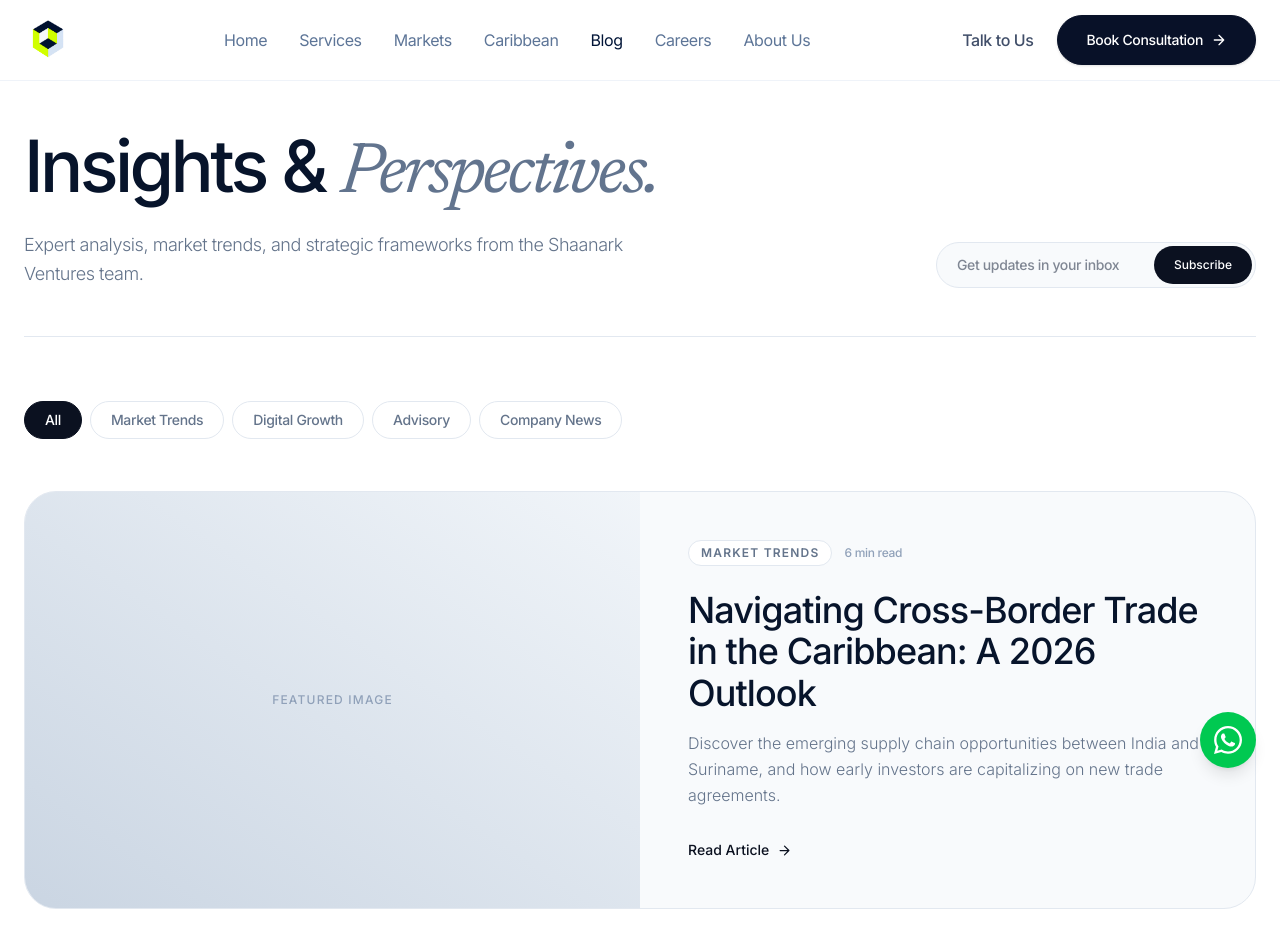
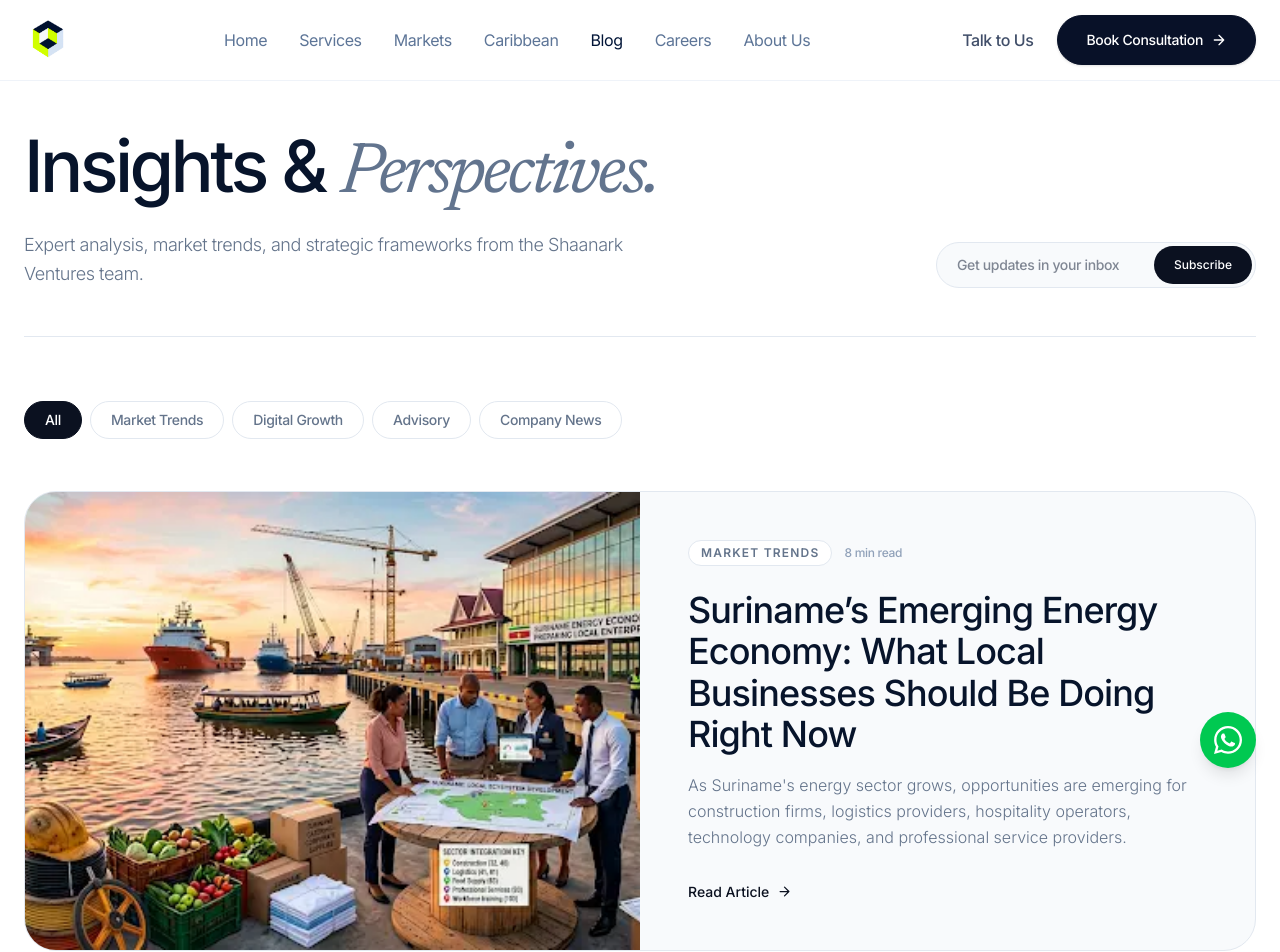
Before and after one commit to areesh18/Shanaark_ventures, a React (Vite) app: page /#/blog in a window 1280 px wide. Shown: the top 952 px of the page. Built offline with nearby package versions, Linux system fonts and the light colour scheme.

Commit message:
Blog added

```diff
--- a/package.json
+++ b/package.json
@@ -11,12 +11,14 @@
   },
   "dependencies": {
     "@gsap/react": "^2.1.2",
+    "@tailwindcss/typography": "^0.5.20",
     "@tailwindcss/vite": "^4.3.0",
     "gsap": "^3.15.0",
     "lenis": "^1.3.23",
     "react": "^19.2.6",
     "react-dom": "^19.2.6",
     "react-icons": "^5.6.0",
+    "react-markdown": "^10.1.0",
     "react-router-dom": "^7.15.1",
     "tailwindcss": "^4.3.0"
   },
--- /dev/null
+++ b/src/data/blogs.js
@@ -0,0 +1,84 @@
+export const blogs = [
+  {
+    id: 1,
+    slug: "surinames-emerging-energy-economy",
+
+    title:
+      "Suriname’s Emerging Energy Economy: What Local Businesses Should Be Doing Right Now",
+
+    category: "Market Trends",
+
+    date: "June 2026",
+
+    readTime: "8 min read",
+
+    image: "/blog/blog1.webp",
+
+    excerpt:
+      "As Suriname's energy sector grows, opportunities are emerging for construction firms, logistics providers, hospitality operators, technology companies, and professional service providers.",
+
+    content: `
+## Introduction
+
+For many business owners in Suriname, the growing conversation around offshore oil and gas still feels like something happening offshore—literally and figuratively.
+
+It sits in the background of daily operations. For a restaurant owner in Paramaribo, a logistics operator moving goods across the country, or a construction contractor focused on small to mid-size projects, it is easy to assume that the energy sector is a world reserved for multinational oil companies and highly specialized engineering firms.
+
+But that assumption has already been proven wrong next door.
+
+Just look at Guyana.
+
+What happened there over the last few years was not just an oil story—it was an economic restructuring.
+
+Suriname is now standing at a similar starting point. The difference is that there is still time to prepare.
+
+## What Guyana Teaches Us About Oil-Driven Economies
+
+Guyana’s experience offers a practical lesson that many business owners overlook at first:
+
+Oil and gas do not grow an industry in isolation—they expand an entire economy around it.
+
+### Opportunities
+
+- Civil and building contractors
+- Electrical and mechanical contractors
+- Plumbing and HVAC specialists
+- Steel fabricators and suppliers
+- Interior and fit-out companies
+- Material and equipment suppliers
+
+## Logistics: The System That Keeps Everything Moving
+
+Behind every major project is a system most people do not see: logistics.
+
+### Opportunities
+
+- Trucking and transport operators
+- Freight and shipping coordinators
+- Customs and clearance agents
+- Warehousing and storage providers
+- Fleet management companies
+- Vehicle rental and leasing services
+
+## Hospitality and Services
+
+As international professionals arrive, they need places to stay, eat, and operate from.
+
+### Opportunities
+
+- Hotels and guesthouses
+- Restaurants and catering services
+- Laundry and housekeeping businesses
+- Event and conferencing services
+- Transport providers
+
+## Looking Forward
+
+Suriname is not just entering an energy phase—it is entering an economic transition.
+
+The opportunity is not distant. It is already forming.
+
+And in moments like this, timing matters more than size.
+`,
+  },
+];
--- a/src/index.css
+++ b/src/index.css
@@ -82,3 +82,23 @@ body {
     background-position: center center;
   }
 }
+
+.prose h2 {
+  @apply text-4xl font-medium tracking-tight mt-16 mb-6;
+}
+
+.prose h3 {
+  @apply text-2xl font-medium mt-10 mb-4;
+}
+
+.prose p {
+  @apply text-lg leading-relaxed text-(--color-text-secondary);
+}
+
+.prose ul {
+  @apply my-6;
+}
+
+.prose li {
+  @apply mb-2;
+}
--- a/src/pages/Blog/Blog.jsx
+++ b/src/pages/Blog/Blog.jsx
@@ -1,7 +1,8 @@
 import { useState } from "react";
 import { Link } from "react-router-dom";
 import Button from "../../components/ui/Button";
-const MOCK_POSTS = [
+import { blogs } from "../../data/blogs";
+/* const MOCK_POSTS = [
   {
     id: 1,
     title: "Navigating Cross-Border Trade in the Caribbean: A 2026 Outlook",
@@ -43,7 +44,7 @@ const MOCK_POSTS = [
     isFeatured: false,
   },
 ];
-
+ */
 const CATEGORIES = [
   "All",
   "Market Trends",
@@ -57,22 +58,20 @@ const Blog = () => {
 
   const filteredPosts =
     activeCategory === "All"
-      ? MOCK_POSTS
-      : MOCK_POSTS.filter((post) => post.category === activeCategory);
+      ? blogs
+      : blogs.filter((post) => post.category === activeCategory);
 
   const featuredPost =
     filteredPosts.find((post) => post.isFeatured) || filteredPosts[0];
   const regularPosts = filteredPosts.filter(
-    (post) => post.id !== featuredPost?.id
+    (post) => post.id !== featuredPost?.id,
   );
 
   return (
     <div className="min-h-screen bg-(--color-bg-primary) pt-24 sm:pt-32 pb-16 sm:pb-24">
       <div className="max-w-7xl mx-auto px-5 sm:px-6">
-
         {/* ── 1. HEADER ───────────────────────────────────────── */}
         <div className="flex flex-col md:flex-row justify-between items-start md:items-end mb-10 sm:mb-16 animate-fade-up border-b border-(--color-border) pb-10 sm:pb-12 gap-8">
-
           {/* Title + subtitle */}
           <div className="max-w-2xl">
             <h1 className="text-[2.6rem] leading-[1.05] sm:text-6xl md:text-7xl font-medium tracking-tighter text-(--color-text-primary) mb-3 sm:mb-4">
@@ -126,19 +125,17 @@ const Blog = () => {
         {/* ── 3. FEATURED POST ────────────────────────────────── */}
         {featuredPost && (
           <Link
-            to={`/blog/${featuredPost.id}`}
+            to={`/blog/${featuredPost.slug}`}
             className="group block mb-8 sm:mb-12 animate-fade-up delay-200"
           >
             <div className="flex flex-col lg:flex-row bg-(--color-bg-secondary) border border-(--color-border) rounded-3xl sm:rounded-4xl overflow-hidden hover:shadow-lg transition-all duration-300">
-
               {/* Thumbnail */}
-              <div className="w-full lg:w-1/2 h-52 sm:h-64 lg:h-auto bg-slate-200 relative overflow-hidden shrink-0">
-                <div className="absolute inset-0 bg-linear-to-tr from-slate-300 to-slate-100 group-hover:scale-105 transition-transform duration-700" />
-                <div className="absolute inset-0 flex items-center justify-center">
-                  <span className="text-slate-400 font-medium text-xs tracking-widest uppercase">
-                    Featured Image
-                  </span>
-                </div>
+              <div className="w-full lg:w-1/2 h-52 sm:h-64 lg:h-auto overflow-hidden">
+                <img
+                  src={featuredPost.image}
+                  alt={featuredPost.title}
+                  className="w-full h-full object-cover group-hover:scale-105 transition-transform duration-700"
+                />
               </div>
 
               {/* Content */}
@@ -183,7 +180,7 @@ const Blog = () => {
           <div className="grid grid-cols-1 sm:grid-cols-2 lg:grid-cols-3 gap-4 sm:gap-6 md:gap-8 animate-fade-up delay-300">
             {regularPosts.map((post) => (
               <Link
-                to={`/blog/${post.id}`}
+                to={`/blog/${post.slug}`}
                 key={post.id}
                 className="group flex flex-col bg-white border border-(--color-border) rounded-[1.25rem] sm:rounded-3xl overflow-hidden hover:shadow-md hover:border-(--color-dark)/20 transition-all duration-300"
               >
@@ -256,7 +253,6 @@ const Blog = () => {
           </p>
           <Button hasArrow>Book Consultation</Button>
         </div>
-
       </div>
     </div>
   );
--- /dev/null
+++ b/src/pages/Blog/BlogDetail.jsx
@@ -0,0 +1,63 @@
+import { useParams } from "react-router-dom";
+import ReactMarkdown from "react-markdown";
+import { blogs } from "../../data/blogs";
+
+const BlogDetail = () => {
+  const { slug } = useParams();
+
+  const post = blogs.find((blog) => blog.slug === slug);
+
+  if (!post) {
+    return (
+      <div className="min-h-screen flex items-center justify-center">
+        Blog not found
+      </div>
+    );
+  }
+
+  return (
+    <div className="pt-32 pb-24 bg-(--color-bg-primary)">
+      <div className="max-w-4xl mx-auto px-5">
+
+        {/* category */}
+
+        <span className="text-xs uppercase tracking-widest text-slate-500">
+          {post.category}
+        </span>
+
+        {/* title */}
+
+        <h1 className="text-5xl md:text-7xl tracking-tighter leading-none mt-4 mb-8">
+          {post.title}
+        </h1>
+
+        {/* meta */}
+
+        <div className="flex gap-4 text-sm text-slate-500 mb-12">
+          <span>{post.date}</span>
+          <span>•</span>
+          <span>{post.readTime}</span>
+        </div>
+
+        {/* hero image */}
+
+        <img
+          src={post.image}
+          alt={post.title}
+          className="w-full rounded-4xl mb-16"
+        />
+
+        {/* article */}
+
+        <article className="prose prose-lg max-w-none">
+          <ReactMarkdown>
+            {post.content}
+          </ReactMarkdown>
+        </article>
+
+      </div>
+    </div>
+  );
+};
+
+export default BlogDetail;
--- a/src/routes/AppRoutes.jsx
+++ b/src/routes/AppRoutes.jsx
@@ -8,6 +8,7 @@ import Blog from "../pages/Blog/Blog";
 import Careers from "../pages/Careers/Careers";
 import Contact from "../pages/Contact/Contact";
 import About from "../pages/About/About";
+import BlogDetail from "../pages/Blog/BlogDetail";
 const AppRoutes = () => {
   return (
     <Routes>
@@ -17,6 +18,7 @@ const AppRoutes = () => {
         <Route path="/markets" element={<Markets />} />
         <Route path="/caribbean" element={<Caribbean />} />
         <Route path="/blog" element={<Blog />} />
+        <Route path="/blog/:slug" element={<BlogDetail />} />
         <Route path="/careers" element={<Careers />} />
         <Route path="/contact" element={<Contact />} />
         <Route path="/about" element={<About />} />
```
Also changed, not shown: public/blog/blog1.webp (added), 1 other file (tests, documents, lock files or other folders). Lines whose indentation alone changed are shown as unchanged.
